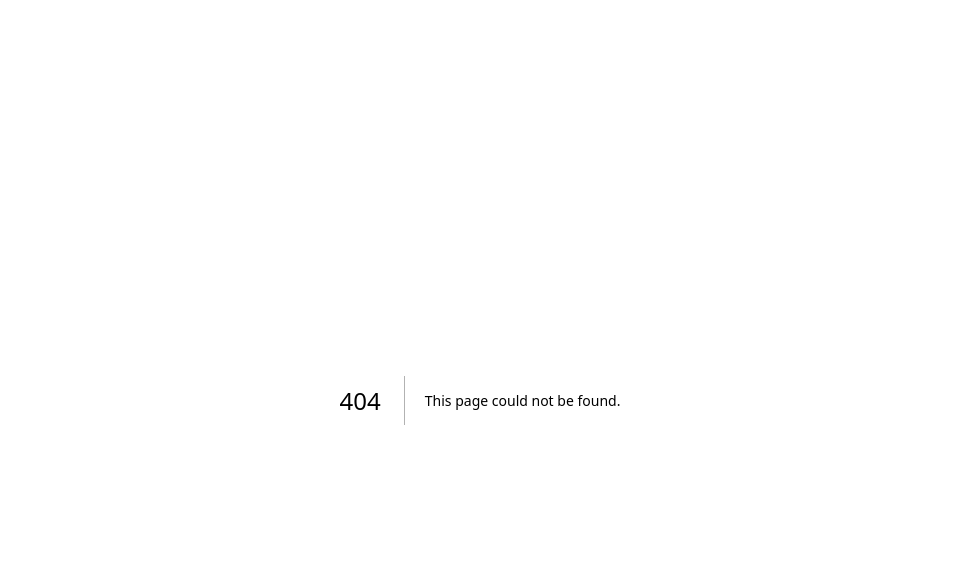
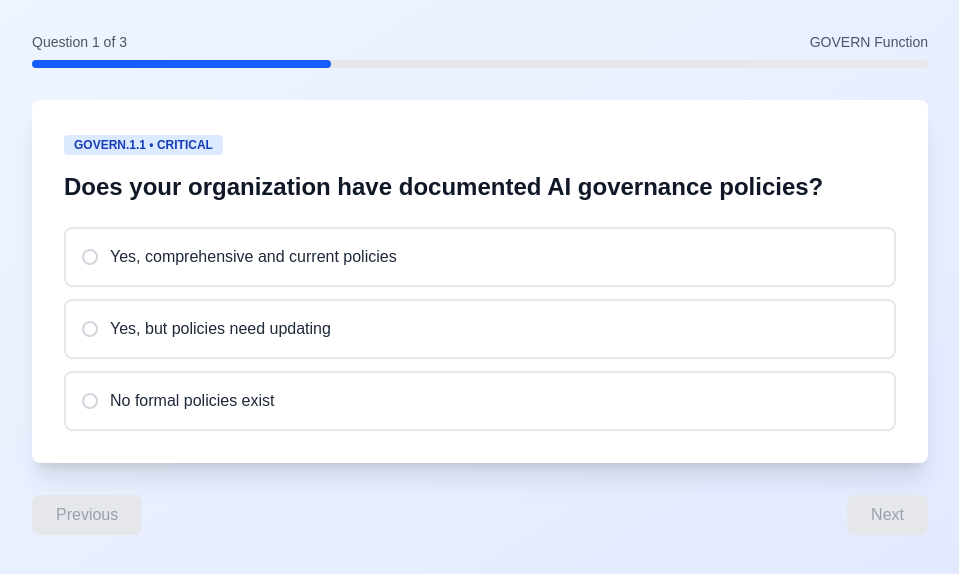
Before and after one commit to jessepike/ai-rmf-tools, a Next.js app in the folder web/: page /quiz/assess in a window 1280 px wide. Before the commit this address had no page. Shown: the top 574 px of the page, without its empty margins (160-1119 px from the left). Built offline with nearby package versions, Linux system fonts and the light colour scheme.

Commit message:
Add quiz assessment page with sample questions

```diff
--- /dev/null
+++ b/web/src/app/quiz/assess/page.tsx
@@ -0,0 +1,198 @@
+'use client';
+
+import { useState } from 'react';
+import Link from 'next/link';
+
+// Temporary sample questions for testing
+const sampleQuestions = [
+  {
+    id: 'gov_1_1',
+    function: 'GOVERN' as const,
+    subcategory: 'GOVERN.1.1',
+    weight: 'critical' as const,
+    text: 'Does your organization have documented AI governance policies?',
+    options: [
+      { value: 2, text: 'Yes, comprehensive and current policies' },
+      { value: 1, text: 'Yes, but policies need updating' },
+      { value: 0, text: 'No formal policies exist' }
+    ]
+  },
+  {
+    id: 'gov_2_1',
+    function: 'GOVERN' as const,
+    subcategory: 'GOVERN.2.1',
+    weight: 'critical' as const,
+    text: 'Are AI risk management roles and responsibilities clearly defined?',
+    options: [
+      { value: 2, text: 'Yes, with documented responsibilities' },
+      { value: 1, text: 'Yes, but informally defined' },
+      { value: 0, text: 'No defined roles exist' }
+    ]
+  },
+  {
+    id: 'gov_2_3',
+    function: 'GOVERN' as const,
+    subcategory: 'GOVERN.2.3',
+    weight: 'critical' as const,
+    text: 'Does executive leadership take responsibility for AI system risks?',
+    options: [
+      { value: 2, text: 'Yes, with formal accountability' },
+      { value: 1, text: 'Yes, but informal oversight' },
+      { value: 0, text: 'No executive involvement' }
+    ]
+  }
+];
+
+export default function AssessPage() {
+  const [currentQuestion, setCurrentQuestion] = useState(0);
+  const [responses, setResponses] = useState<Record<string, number>>({});
+  const [isComplete, setIsComplete] = useState(false);
+
+  const handleAnswer = (questionId: string, value: number) => {
+    setResponses(prev => ({ ...prev, [questionId]: value }));
+  };
+
+  const handleNext = () => {
+    if (currentQuestion < sampleQuestions.length - 1) {
+      setCurrentQuestion(prev => prev + 1);
+    } else {
+      setIsComplete(true);
+    }
+  };
+
+  const handlePrevious = () => {
+    if (currentQuestion > 0) {
+      setCurrentQuestion(prev => prev - 1);
+    }
+  };
+
+  const currentQ = sampleQuestions[currentQuestion];
+  const selectedValue = responses[currentQ?.id];
+  const canProceed = selectedValue !== undefined;
+
+  if (isComplete) {
+    return (
+      <div className="min-h-screen bg-gradient-to-br from-blue-50 to-indigo-100 flex items-center justify-center">
+        <div className="max-w-2xl mx-auto p-8 bg-white rounded-lg shadow-xl text-center">
+          <h1 className="text-3xl font-bold text-gray-900 mb-4">
+            Assessment Complete!
+          </h1>
+          <p className="text-gray-600 mb-6">
+            Thank you for completing the sample questions. The full assessment will calculate your GOVERN maturity score and provide detailed recommendations.
+          </p>
+          <div className="space-x-4">
+            <button
+              onClick={() => {
+                setCurrentQuestion(0);
+                setResponses({});
+                setIsComplete(false);
+              }}
+              className="bg-blue-600 hover:bg-blue-700 text-white font-bold py-2 px-4 rounded"
+            >
+              Retake Assessment
+            </button>
+            <Link
+              href="/quiz"
+              className="bg-gray-600 hover:bg-gray-700 text-white font-bold py-2 px-4 rounded inline-block"
+            >
+              Back to Quiz Info
+            </Link>
+          </div>
+        </div>
+      </div>
+    );
+  }
+
+  return (
+    <div className="min-h-screen bg-gradient-to-br from-blue-50 to-indigo-100">
+      <div className="container mx-auto px-4 py-8">
+        <div className="max-w-4xl mx-auto">
+
+          {/* Progress Bar */}
+          <div className="mb-8">
+            <div className="flex justify-between items-center mb-2">
+              <span className="text-sm text-gray-600">
+                Question {currentQuestion + 1} of {sampleQuestions.length}
+              </span>
+              <span className="text-sm text-gray-600">
+                GOVERN Function
+              </span>
+            </div>
+            <div className="w-full bg-gray-200 rounded-full h-2">
+              <div
+                className="bg-blue-600 h-2 rounded-full transition-all duration-300"
+                style={{ width: `${((currentQuestion + 1) / sampleQuestions.length) * 100}%` }}
+              />
+            </div>
+          </div>
+
+          {/* Question Card */}
+          <div className="bg-white rounded-lg shadow-xl p-8 mb-8">
+            <div className="mb-6">
+              <span className="inline-block bg-blue-100 text-blue-800 text-xs font-semibold px-2.5 py-0.5 rounded mb-4">
+                {currentQ.subcategory} • {currentQ.weight.toUpperCase()}
+              </span>
+              <h2 className="text-2xl font-semibold text-gray-900 mb-4">
+                {currentQ.text}
+              </h2>
+            </div>
+
+            <div className="space-y-3">
+              {currentQ.options.map((option, index) => (
+                <button
+                  key={index}
+                  onClick={() => handleAnswer(currentQ.id, option.value)}
+                  className={`w-full text-left p-4 rounded-lg border-2 transition-all ${
+                    selectedValue === option.value
+                      ? 'border-blue-500 bg-blue-50'
+                      : 'border-gray-200 hover:border-gray-300'
+                  }`}
+                >
+                  <div className="flex items-center">
+                    <div className={`w-4 h-4 rounded-full border-2 mr-3 ${
+                      selectedValue === option.value
+                        ? 'border-blue-500 bg-blue-500'
+                        : 'border-gray-300'
+                    }`}>
+                      {selectedValue === option.value && (
+                        <div className="w-2 h-2 bg-white rounded-full m-0.5" />
+                      )}
+                    </div>
+                    <span className="text-gray-800">{option.text}</span>
+                  </div>
+                </button>
+              ))}
+            </div>
+          </div>
+
+          {/* Navigation */}
+          <div className="flex justify-between">
+            <button
+              onClick={handlePrevious}
+              disabled={currentQuestion === 0}
+              className={`px-6 py-2 rounded-lg font-medium transition-colors ${
+                currentQuestion === 0
+                  ? 'bg-gray-200 text-gray-400 cursor-not-allowed'
+                  : 'bg-gray-600 hover:bg-gray-700 text-white'
+              }`}
+            >
+              Previous
+            </button>
+
+            <button
+              onClick={handleNext}
+              disabled={!canProceed}
+              className={`px-6 py-2 rounded-lg font-medium transition-colors ${
+                !canProceed
+                  ? 'bg-gray-200 text-gray-400 cursor-not-allowed'
+                  : 'bg-blue-600 hover:bg-blue-700 text-white'
+              }`}
+            >
+              {currentQuestion === sampleQuestions.length - 1 ? 'Complete Assessment' : 'Next'}
+            </button>
+          </div>
+        </div>
+      </div>
+    </div>
+  );
+}
```
